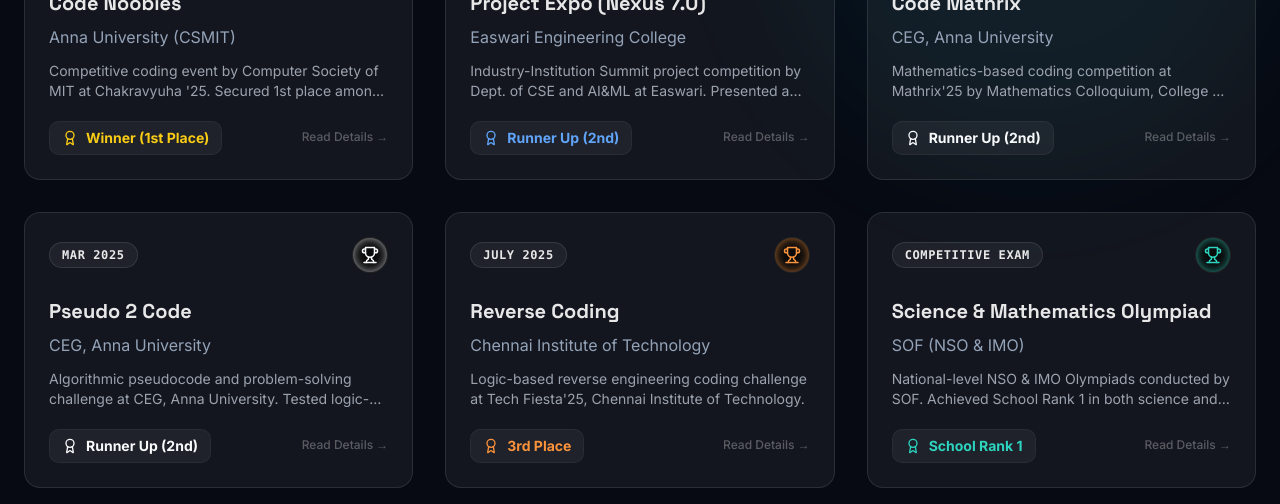
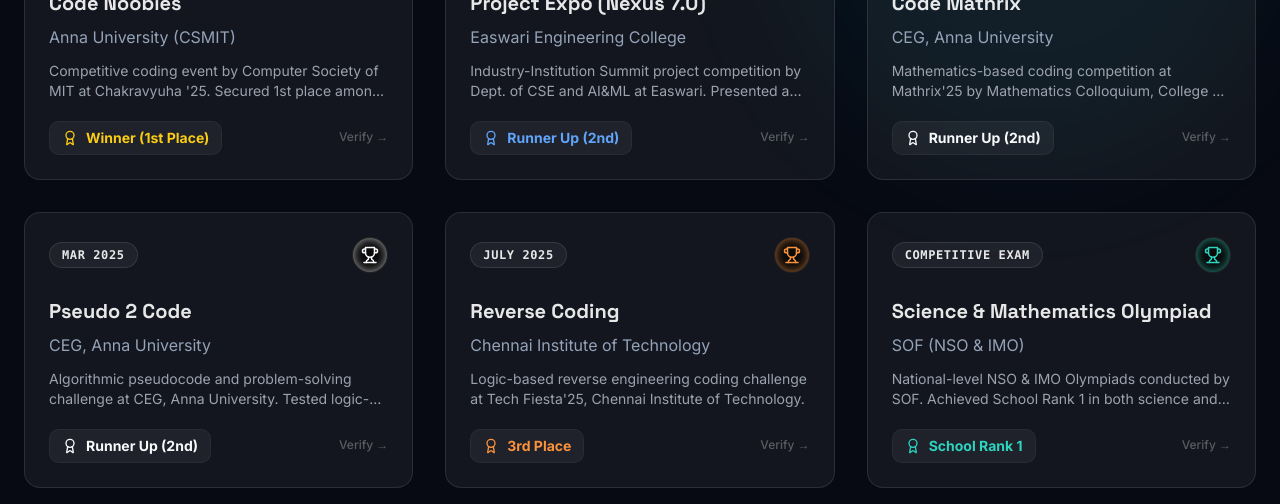
Before and after one commit to shriram-s7/portfolio-s-shriram, a React (Vite) app: page / in a window 1280 px wide. Shown: the part 4780-5284 px from the top of the page. Built offline with nearby package versions, Linux system fonts and the light colour scheme; the HTML template or start-up script is replaced by a standard one.

Commit message:
change card action text to Verify in Achievements.tsx

```diff
--- a/src/components/portfolio/Achievements.tsx
+++ b/src/components/portfolio/Achievements.tsx
@@ -146,7 +146,7 @@
                       {item.result}
                     </div>
                     <span className="text-xs font-medium text-white/30 group-hover:text-primary transition-colors border-b border-transparent group-hover:border-primary">
-                      Read Details →
+                      Verify →
                     </span>
                   </div>
                 </div>
```
